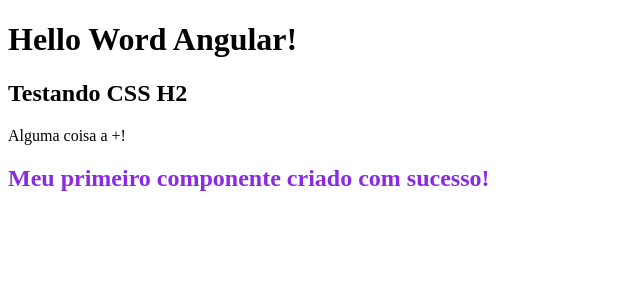
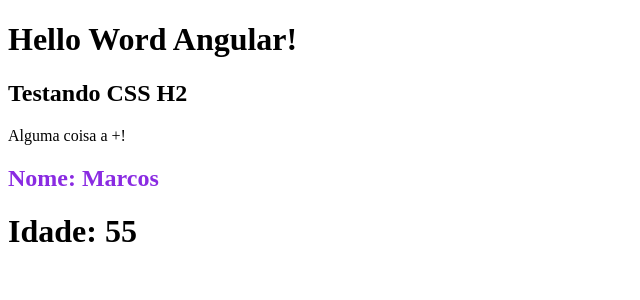
Before and after one commit to marcosCappelli/angular, an Angular app: page / in a window 1280 px wide. Shown: the top 300 px of the page, without its empty margins (0-640 px from the left). Built offline with nearby package versions, Linux system fonts and the light colour scheme.

Commit message:
criando interpolação

```diff
--- a/src/app/components/first-component/first-component.component.html
+++ b/src/app/components/first-component/first-component.component.html
@@ -1 +1,2 @@
-<h2>Meu primeiro componente criado com sucesso!</h2>
+<h2>Nome: {{ name }}</h2>
+<h1>Idade: {{ age }}</h1>
--- a/src/app/components/first-component/first-component.component.ts
+++ b/src/app/components/first-component/first-component.component.ts
@@ -6,6 +6,8 @@
   styleUrls: ['./first-component.component.css']
 })
 export class FirstComponentComponent implements OnInit {
+  name: string = "Marcos";
+  age: number = 55;
 
   constructor() { }
 
```
